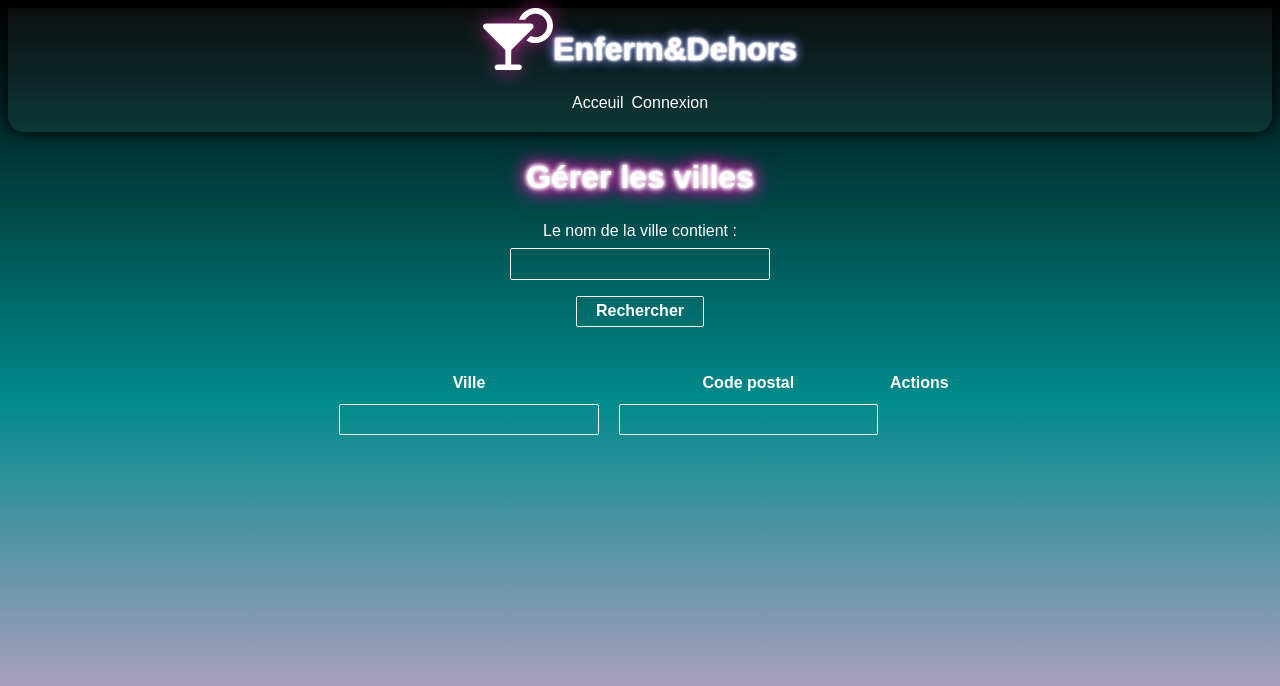
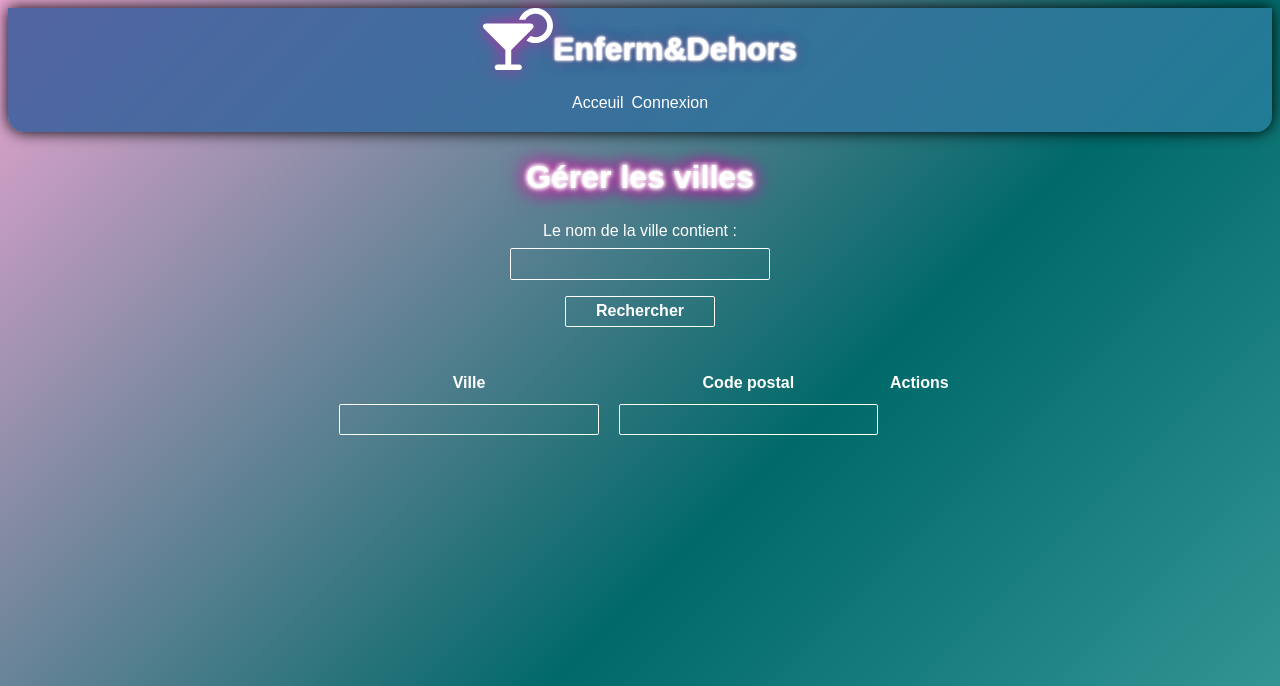
Before and after one commit to iOuls/projetSortir.com, a Symfony app: template templates/administration/gererVilles.html.twig in a window 1280 px wide. Shown: the top 686 px of the page. Run offline with Twig, Linux system fonts and the light colour scheme; the template is opened without the code that fills it, so the values that code supplies are empty; form fields are guessed from the names that the template uses; some libraries are stand-ins or nearby versions.

Commit message:
modif css TL-branche7

```diff
--- a/public/css/fichierCss.css
+++ b/public/css/fichierCss.css
@@ -3,14 +3,26 @@
  */
 
 body {
-    background: linear-gradient(#000000, #008b8b, rgba(234, 159, 207, 0.93));
+   /* background: linear-gradient(#000000 ,#008b8b, rgba(234, 159, 207, 0.93));*/
     background-attachment: fixed;
     font-family: sans-serif;
     color: white;
     min-font-size: 14px;
+    background-size: 300% 300%;
+    background-image: linear-gradient(
+            -45deg,
+
+            #85d7d7 0%,
+            #006969 30%,
+            rgba(234, 159, 207, 0.93) 50%,
+            rgb(128, 58, 154) 70%,
+            #000000 100%
+    );
+    animation: AnimateBG 5s ease infinite;
+
 }
 
-header, footer {
+header {
     display: flex;
     flex-direction: column;
     flex-wrap: wrap;
@@ -18,7 +30,40 @@ header, footer {
     border-bottom-left-radius: 1em;
     border-bottom-right-radius: 1em;
     box-shadow: 0 0 15px black;
+
+    background-size: 300% 300%;
+    background-image: linear-gradient(
+            -45deg,
+
+    #008b8b 0%,
+            rgba(152,68,183,1) 100%
+    );
+    animation: AnimateBG 1s ease infinite;
 }
+
+
+footer{
+    position: absolute;
+    bottom: 0;
+    width:100%;
+    height:100px;
+    display: flex;
+    flex-direction: column;
+    flex-wrap: wrap;
+    background-color: rgba(255, 255, 255, .05);
+    border-bottom-left-radius: 1em;
+    border-bottom-right-radius: 1em;
+    box-shadow: 0 0 15px black;
+
+    background-size: 300% 300%;
+    background-image: linear-gradient(
+            -45deg,
+            #008b8b 0%,
+            rgba(152,68,183,1) 100%
+    );
+    animation: AnimateBG 1s ease infinite;
+}
+
 
 a {
     text-decoration: none;
@@ -176,6 +221,7 @@ h1, h2 {
     text-align: center;
     transition: all 0.2s;
     margin: .5em;
+    min-width: 150px;
 
 }
 
@@ -201,8 +247,8 @@ h1, h2 {
 
 select:hover, input:hover, select:active, input:active {
     cursor: pointer;
-    animation: neon2 .10s ease-in-out infinite alternate;
-    color: black;
+    animation: neon2 .10s ease-in-out infinite alternate, neon1 .10s ease-in-out infinite alternate;
+    color: white;
     font-weight: bold;
     background-color: #FFFFFF;
     transform: rotate(2deg);
@@ -276,6 +322,11 @@ button:hover, .btn:hover, button:active, .btn:active {
         filter: drop-shadow(0px 0px 10px #FF11A7);
     }
 }
+@keyframes AnimateBG {
+    0%{background-position:0% 50%}
+    50%{background-position:100% 50%}
+    100%{background-position:0% 50%}
+}
 
 /**
     MAP
@@ -313,6 +364,9 @@ button:hover, .btn:hover, button:active, .btn:active {
 }
 
 
+
+
+
 /** Sur les écrans, quand la largeur de la fenêtre fait au maximum 1280px
 @media screen and (max-width: 1280px)
 
--- a/src/Controller/SecurityController.php
+++ b/src/Controller/SecurityController.php
@@ -30,6 +30,8 @@ class SecurityController extends AbstractController
         $error = $authenticationUtils->getLastAuthenticationError();
         // last username entered by the user
         $lastUsername = $authenticationUtils->getLastUsername();
+
+
 
 
         return $this->render('security/login.html.twig', ['last_username' => $lastUsername, 'error' => $error]);
--- a/src/Security/AppAuthenticator.php
+++ b/src/Security/AppAuthenticator.php
@@ -2,6 +2,7 @@
 
 namespace App\Security;
 
+use App\Repository\UserRepository;
 use Symfony\Component\HttpFoundation\RedirectResponse;
 use Symfony\Component\HttpFoundation\Request;
 use Symfony\Component\HttpFoundation\Response;
@@ -25,7 +26,7 @@ class AppAuthenticator extends AbstractLoginFormAuthenticator
     {
     }
 
-    public function authenticate(Request $request): Passport
+    public function authenticate(Request $request ): Passport
     {
         $email = $request->request->get('email', '');
 
@@ -42,6 +43,7 @@ class AppAuthenticator extends AbstractLoginFormAuthenticator
 
     public function onAuthenticationSuccess(Request $request, TokenInterface $token, string $firewallName): ?Response
     {
+
         if ($targetPath = $this->getTargetPath($request->getSession(), $firewallName)) {
             return new RedirectResponse($targetPath);
         }
@@ -51,7 +53,7 @@ class AppAuthenticator extends AbstractLoginFormAuthenticator
 
     }
 
-    protected function getLoginUrl(Request $request): string
+    protected function getLoginUrl(Request $request,): string
     {
         return $this->urlGenerator->generate(self::LOGIN_ROUTE);
     }
--- a/templates/administration/gererVilles.html.twig
+++ b/templates/administration/gererVilles.html.twig
@@ -30,7 +30,8 @@
                     <td>{{ ville.nom }}</td>
                     <td>{{ ville.codePostal }}</td>
                     <td>
-                        <a href="{{ path('administration_supprimerVille', {id : ville.id}) }}">Supprimer</a>
+                        <input type="submit" href="{{ path('administration_supprimerVille', {id : ville.id}) }}"
+                               value="Supprimer">
                     </td>
                 </tr>
             {% endfor %}
--- a/templates/administration/listeUsers.html.twig
+++ b/templates/administration/listeUsers.html.twig
@@ -1,7 +1,7 @@
 {% extends 'base.html.twig' %}
 
 {% block body %}
-    <h2 class="centrer">Liste des utilisateurs</h2>
+    <h2 class="text-center">Liste des utilisateurs</h2>
     {% if app.flashes %}
 
         {% for label, messages in app.flashes %}
--- a/templates/base.html.twig
+++ b/templates/base.html.twig
@@ -12,6 +12,7 @@
 </head>
 <body>
 <header>
+
     <div class="flex-col center">
         {% if app.user %}
             <a href="{{ path('sortie_list') }}">
```
Also changed, not shown: src/Controller/SortieController.php (+7 -1 lines).
